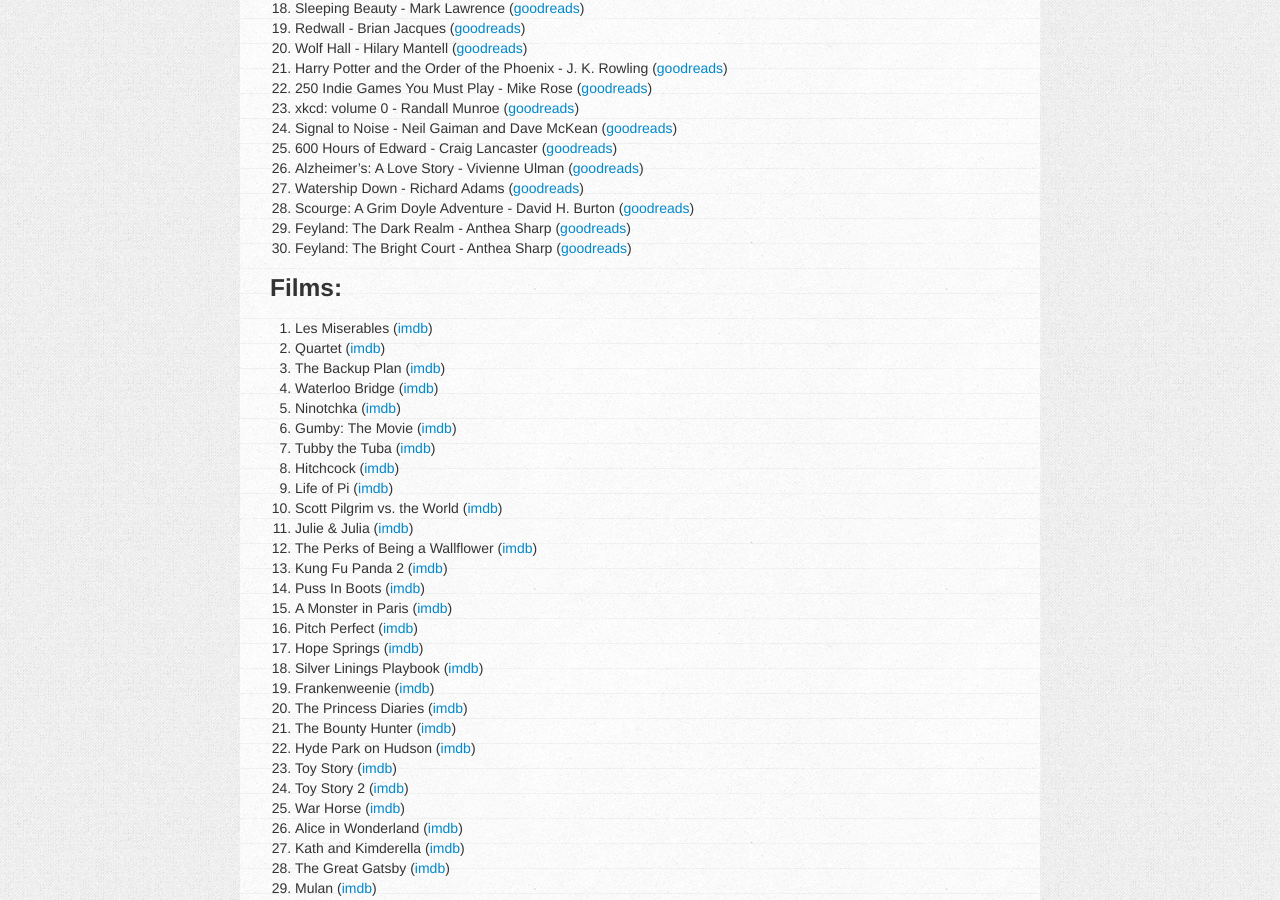
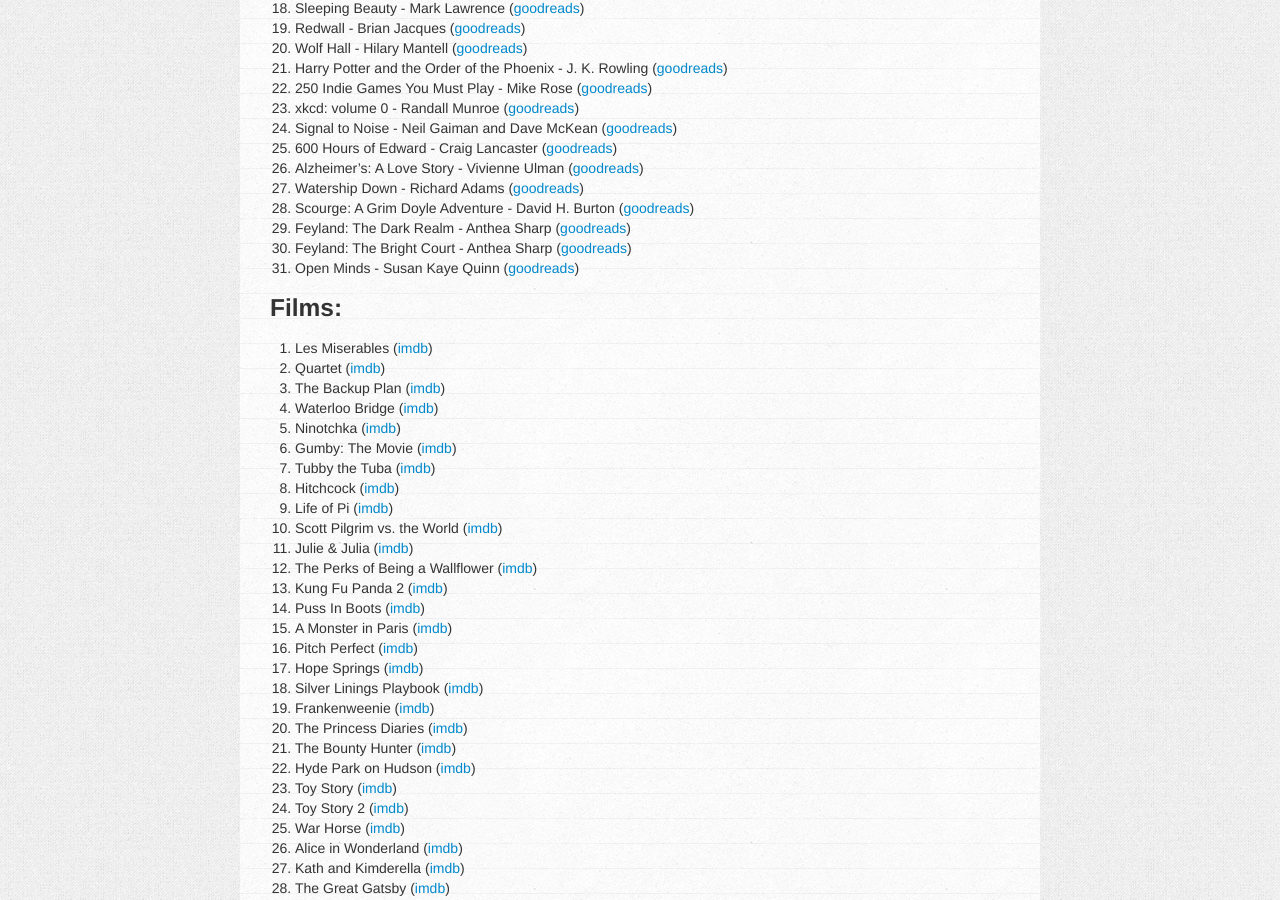
Before and after one commit to charlottepierce/charlottepierce.github.com, a Jekyll site: the page built from _posts/2013-01-01-50-50-Challenge-2013.md, in a window 1280 px wide and 900 px high, scrolled down 690 px. Built offline with Jekyll 4.4.1, drawn with Linux system fonts in a browser that asks for light colours.

Commit message:
Updated 50/50 challenge list.

```diff
--- a/_posts/2013-01-01-50-50-Challenge-2013.md
+++ b/_posts/2013-01-01-50-50-Challenge-2013.md
@@ -37,6 +37,7 @@
 28. Scourge: A Grim Doyle Adventure - David H. Burton ([goodreads](http://www.goodreads.com/book/show/9637979-scourge))
 29. Feyland: The Dark Realm - Anthea Sharp ([goodreads](http://www.goodreads.com/book/show/13597203-feyland))
 30. Feyland: The Bright Court - Anthea Sharp ([goodreads](http://www.goodreads.com/book/show/13555460-feyland))
+31. Open Minds - Susan Kaye Quinn ([goodreads](https://www.goodreads.com/book/show/12727768-open-minds))
 
 ### Films: ###
 
```
